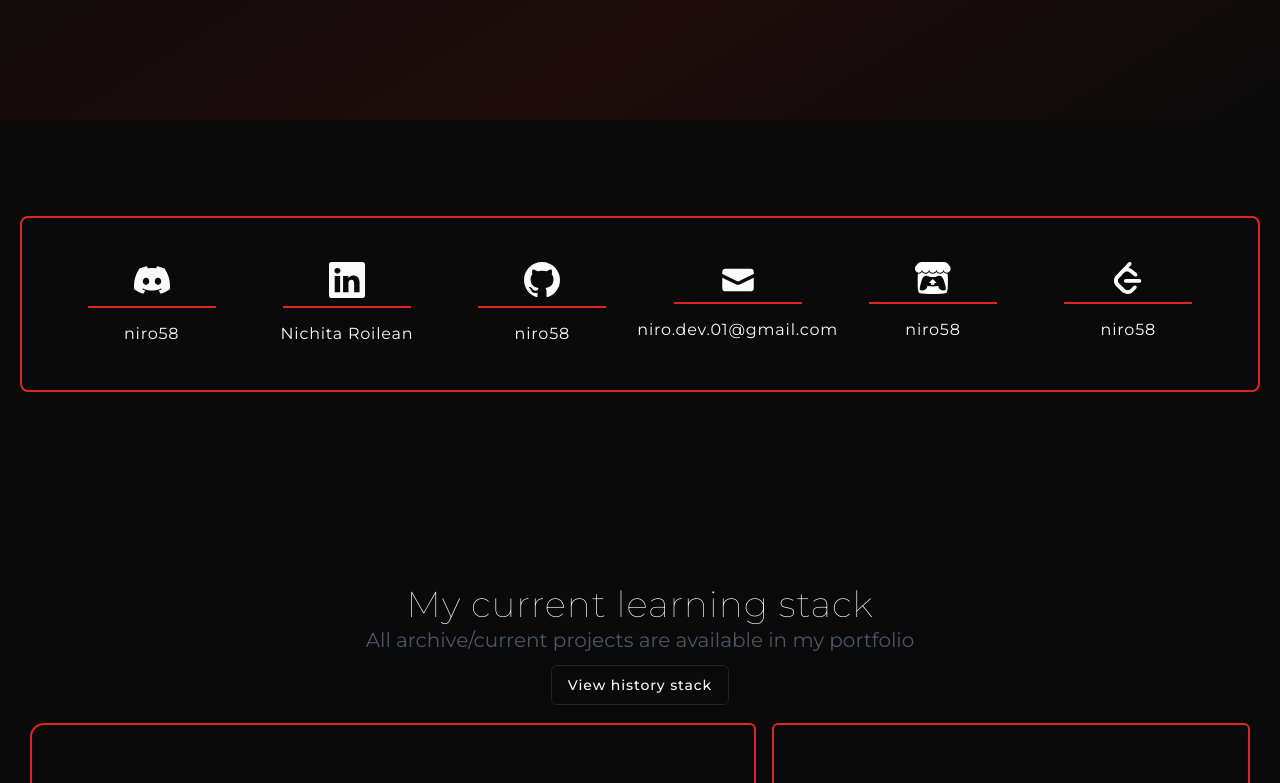
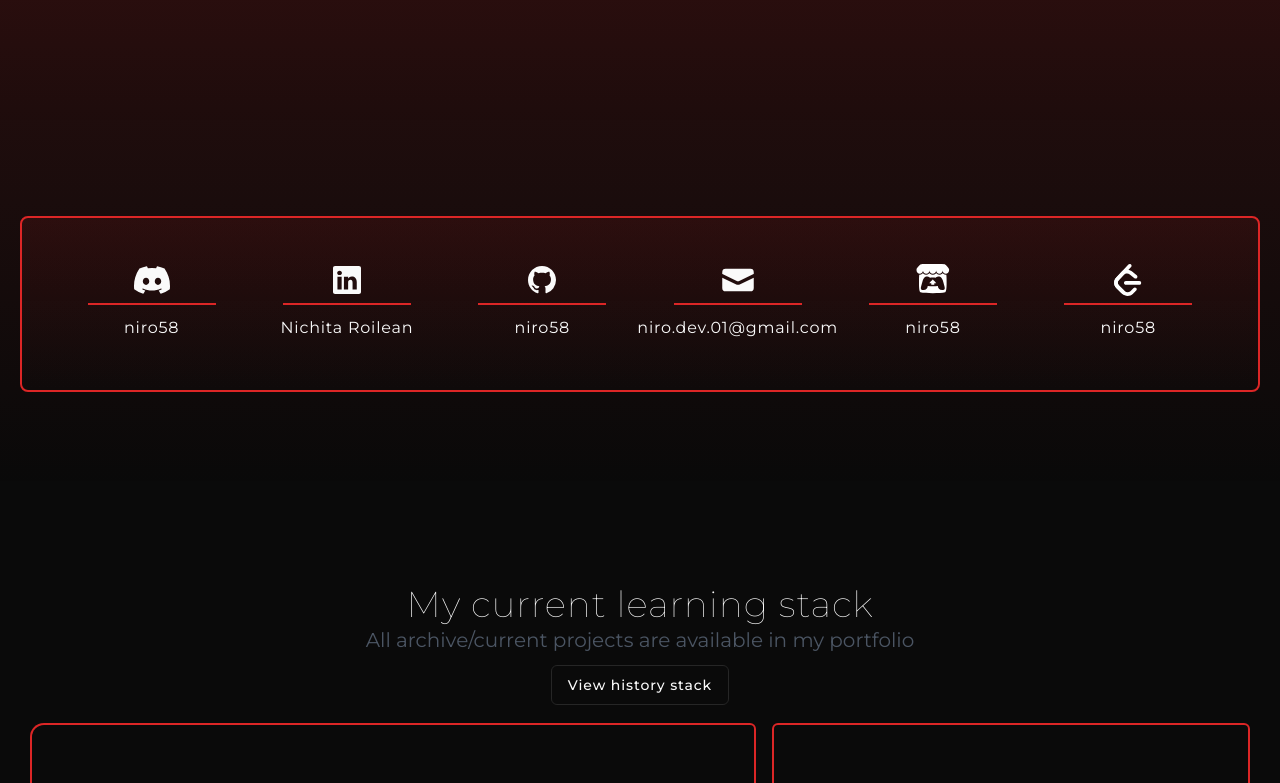
Before and after one commit to niro58/niro-portfolio, a Next.js app: page / in a window 1280 px wide. Shown: the part 1480-2263 px from the top of the page. Built offline with nearby package versions, Linux system fonts and the light colour scheme.

Commit message:
ui changes

```diff
--- a/components/about.tsx
+++ b/components/about.tsx
@@ -10,7 +10,7 @@ export const About: React.FC = () => {
   });
 
   return (
-    <div className="flex min-h-screen items-center justify-between to-transparent via-primary/10 from-20% via-70% from-transparent bg-gradient-to-br py-24">
+    <div className="flex min-h-screen items-center justify-between to-primary/10 via-primary/20 from-20% via-70% from-transparent bg-gradient-to-b py-24">
       <div
         ref={ref}
         className="container flex flex-col items-center justify-center gap-8 px-4 text-center md:gap-10 md:px-6 lg:flex-row lg:justify-between xl:gap-12"
--- a/components/socials.tsx
+++ b/components/socials.tsx
@@ -4,6 +4,7 @@ import { Transition } from "@headlessui/react";
 import { EnvelopeIcon } from "@heroicons/react/16/solid";
 import { BsDiscord, BsGithub, BsLinkedin } from "react-icons/bs";
 import { useInView } from "react-intersection-observer";
+import { toast } from "sonner";
 
 export const Socials: React.FC = () => {
   const { ref, inView, entry } = useInView({
@@ -12,15 +13,19 @@ export const Socials: React.FC = () => {
   });
   function copyToCliboard(text: string) {
     navigator.clipboard.writeText(text);
+    toast.success("Email copied to clipboard");
   }
 
   return (
-    <div className="py-2 px-16 sm:px-5 sm:py-6 lg:py-24" ref={ref}>
-      <div className="container flex justify-center items-center border-2 border-primary border-opacity-20 rounded-lg min-h-44">
+    <div
+      className="py-2 px-16 sm:px-5 sm:py-6 lg:py-24 bg-gradient-to-b from-primary/10"
+      ref={ref}
+    >
+      <div className="container flex bg-gradient-to-b from-primary/10 justify-center items-center border-2 border-primary border-opacity-20 rounded-lg min-h-44">
         <Transition
           show={inView}
           ref={ref}
-          className="grid grid-cols-1 sm:grid-cols-3 xl:grid-cols-6 gap-5 sm:gap-0 w-full"
+          className="grid grid-cols-1 sm:grid-cols-3 xl:grid-cols-6 gap-5 sm:gap-0 w-full items-center"
         >
           <Transition.Child
             enter="transition ease-in-out duration-300 transform"
@@ -29,29 +34,27 @@ export const Socials: React.FC = () => {
             leave="transition ease-in-out duration-300 transform"
             leaveFrom="scale-100"
             leaveTo="scale-0"
+            as="a"
+            className="gap-0 h-3/4 justify-center place-items-center grid grid-rows-3 items-center hover:bg-primary/10 transition-colors duration-300 active:bg-primary/30 hover:cursor-pointer rounded-md p-5"
           >
-            <a className="gap-2 flex flex-col items-center hover:bg-primary/40 active:bg-primary/30 hover:cursor-pointer rounded-md  p-5">
             <BsDiscord size={36} />
-              <div className="border-t-2 border-t-primary h-2 w-32"></div>
+            <div className="bg-primary h-0.5 w-32"></div>
             <div className="tracking-wider">niro58</div>
-            </a>
           </Transition.Child>
           <Transition.Child
-            enter="transition ease-in-out duration-300 transform delay-50"
+            enter="transition ease-in-out duration-300 transform"
             enterFrom="scale-0"
             enterTo="scale-100"
-            leave="transition ease-in-out duration-300 transform delay-50"
+            leave="transition ease-in-out duration-300 transform"
             leaveFrom="scale-100"
             leaveTo="scale-0"
+            as="a"
+            href="https://www.linkedin.com/in/nichita-roilean-2b4673241/"
+            className="gap-0 h-3/4 justify-center place-items-center grid grid-rows-3 items-center hover:bg-primary/10 transition-colors duration-300 active:bg-primary/30 hover:cursor-pointer rounded-md p-5"
           >
-            <a
-              href="https://www.linkedin.com/in/nichita-roilean-2b4673241/"
-              className="gap-2 flex flex-col items-center hover:bg-primary/40 active:bg-primary/30 hover:cursor-pointer rounded-md  p-5"
-            >
-              <BsLinkedin size={36} />{" "}
-              <div className="border-t-2 w-32 border-t-primary h-2"></div>
+            <BsLinkedin size={28} />{" "}
+            <div className="bg-primary h-0.5 w-32"></div>
             <div className="tracking-wider">Nichita Roilean</div>
-            </a>
           </Transition.Child>
           <Transition.Child
             enter="transition ease-in-out duration-300 transform delay-100"
@@ -60,15 +63,12 @@ export const Socials: React.FC = () => {
             leave="transition ease-in-out duration-300 transform delay-100"
             leaveFrom="scale-100"
             leaveTo="scale-0"
+            as="a"
+            href="https://github.com/niro58"
+            className="gap-0 h-3/4 justify-center place-items-center grid grid-rows-3 items-center hover:bg-primary/10 transition-colors duration-300 active:bg-primary/30 hover:cursor-pointer rounded-md p-5"
           >
-            <a
-              href="https://github.com/niro58"
-              className="gap-2 flex flex-col items-center hover:bg-primary/40 active:bg-primary/30 hover:cursor-pointer rounded-md  p-5"
-            >
-              <BsGithub size={36} />{" "}
-              <div className="border-t-2 w-32 border-t-primary h-2"></div>
+            <BsGithub size={28} /> <div className="bg-primary h-0.5 w-32"></div>
             <div className="tracking-wider">niro58</div>
-            </a>
           </Transition.Child>
           <Transition.Child
             enter="transition ease-in-out duration-300 transform delay-150"
@@ -77,21 +77,13 @@ export const Socials: React.FC = () => {
             leave="transition ease-in-out duration-300 transform delay-150"
             leaveFrom="scale-100"
             leaveTo="scale-0"
-            className="flex flex-col items-center justify-center"
-          >
-            <a
-              href="mailto:niro.dev.01@gmail.com"
-              className="gap-2 flex flex-col items-center hover:bg-primary/40 active:bg-primary/30 hover:cursor-pointer rounded-md w-full px-5 py-0"
+            as="a"
+            onClick={(event) => copyToCliboard("niro.dev.01@gmail.com")}
+            className="gap-0 h-3/4 justify-center place-items-center grid grid-rows-3 items-center hover:bg-primary/10 transition-colors duration-300 active:bg-primary/30 hover:cursor-pointer rounded-md p-5"
           >
             <EnvelopeIcon height={36} />
-            </a>
-            <div className="border-t-2 my-1 w-32 border-t-primary h-2"></div>
-            <a
-              onClick={(event) => copyToCliboard("niro.dev.01@gmail.com")}
-              className="rounded-md py-1 px-4 hover:bg-primary/40 active:bg-primary/30 hover:cursor-pointer active:bg-green-400 active:bg-opacity-40 active:duration-0 transition-colors duration-300"
-            >
+            <div className="bg-primary h-0.5 w-32"></div>
             <div className="tracking-wider">niro.dev.01@gmail.com</div>
-            </a>
           </Transition.Child>
           <Transition.Child
             enter="transition ease-in-out duration-300 transform delay-200"
@@ -100,15 +92,14 @@ export const Socials: React.FC = () => {
             leave="transition ease-in-out duration-300 transform delay-200"
             leaveFrom="scale-100"
             leaveTo="scale-0"
-          >
-            <a
+            as="a"
             href="https://niro58.itch.io/"
-              className="gap-2 flex flex-col items-center hover:bg-primary/40 active:bg-primary/30 hover:cursor-pointer rounded-md  p-5"
+            className="gap-0 h-3/4 justify-center place-items-center grid grid-rows-3 items-center hover:bg-primary/10 transition-colors duration-300 active:bg-primary/30 hover:cursor-pointer rounded-md p-5"
           >
             <svg
               width="36"
               height="32"
-                viewBox="0 0 36 32"
+              viewBox="0 0 36 35"
               fill="none"
               xmlns="http://www.w3.org/2000/svg"
             >
@@ -121,9 +112,8 @@ export const Socials: React.FC = () => {
               </clipPath>
             </svg>
 
-              <div className="border-t-2 w-32 border-t-primary h-2"></div>
+            <div className="bg-primary h-0.5 w-32"></div>
             <div className="tracking-wider">niro58</div>
-            </a>
           </Transition.Child>
           <Transition.Child
             enter="transition ease-in-out duration-300 transform delay-250"
@@ -132,10 +122,9 @@ export const Socials: React.FC = () => {
             leave="transition ease-in-out duration-300 transform delay-250"
             leaveFrom="scale-100"
             leaveTo="scale-0"
-          >
-            <a
+            as="a"
             href="https://leetcode.com/user0863D/"
-              className="gap-2 flex flex-col items-center hover:bg-primary/40 active:bg-primary/30 hover:cursor-pointer rounded-md  p-5"
+            className="gap-0 h-3/4 justify-center place-items-center grid grid-rows-3 items-center hover:bg-primary/10 transition-colors duration-300 active:bg-primary/30 hover:cursor-pointer rounded-md p-5"
           >
             <svg
               width="28"
@@ -169,9 +158,8 @@ export const Socials: React.FC = () => {
               </defs>
             </svg>
 
-              <div className="border-t-2 w-32 border-t-primary h-2"></div>
+            <div className="bg-primary h-0.5 w-32"></div>
             <div className="tracking-wider">niro58</div>
-            </a>
           </Transition.Child>
         </Transition>
       </div>
--- a/tailwind.config.ts
+++ b/tailwind.config.ts
@@ -90,8 +90,21 @@ const config = {
           "100%": { transform: "scale(2)", opacity: "0" }
         },
         "rain-effect": {
-          "0%": { "background-position": "0% 0%" },
-          "100%": { "background-position": "0% 300%" }
+          "0%": {
+            "background-position": "0% 0%",
+            opacity: ".7",
+            filter: "blur(2px)"
+          },
+          "50%": {
+            "background-position": "0% 150%",
+            opacity: "1",
+            filter: "blur(5px)"
+          },
+          "100%": {
+            "background-position": "0% 300%",
+            opacity: ".7",
+            filter: "blur(3px)"
+          }
         }
       },
       animation: {
```
Also changed, not shown: components/hero-background.tsx (+1 -0 lines). Lines whose indentation alone changed are shown as unchanged.
